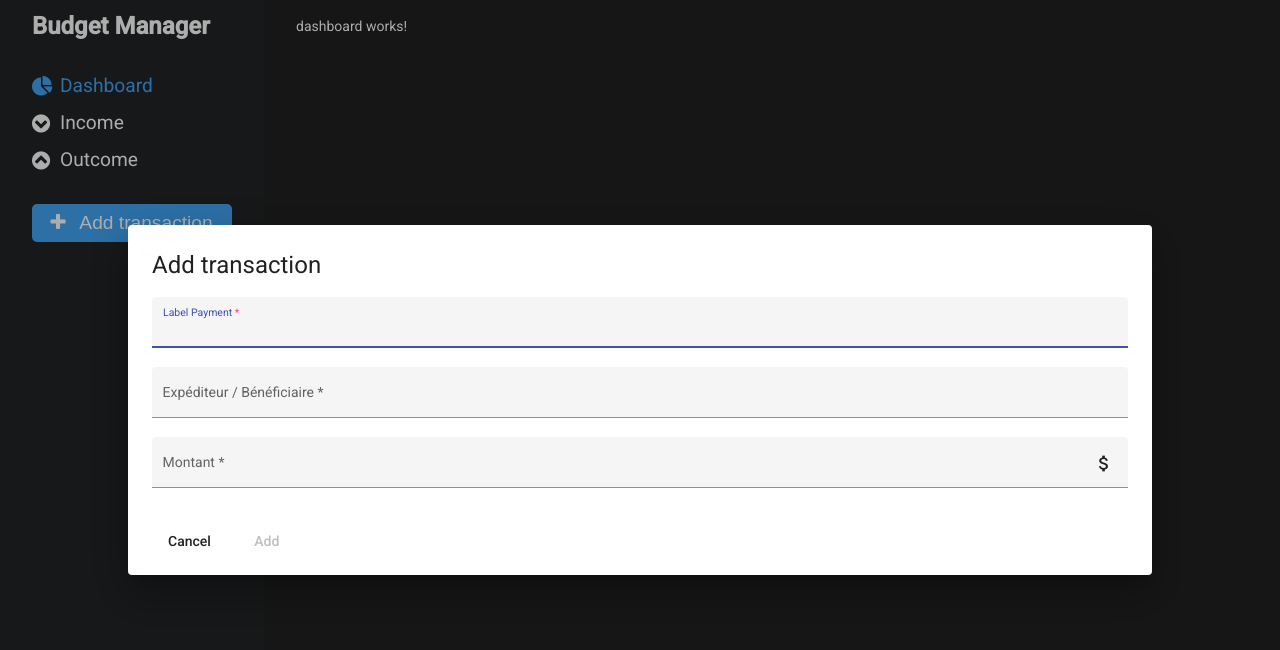
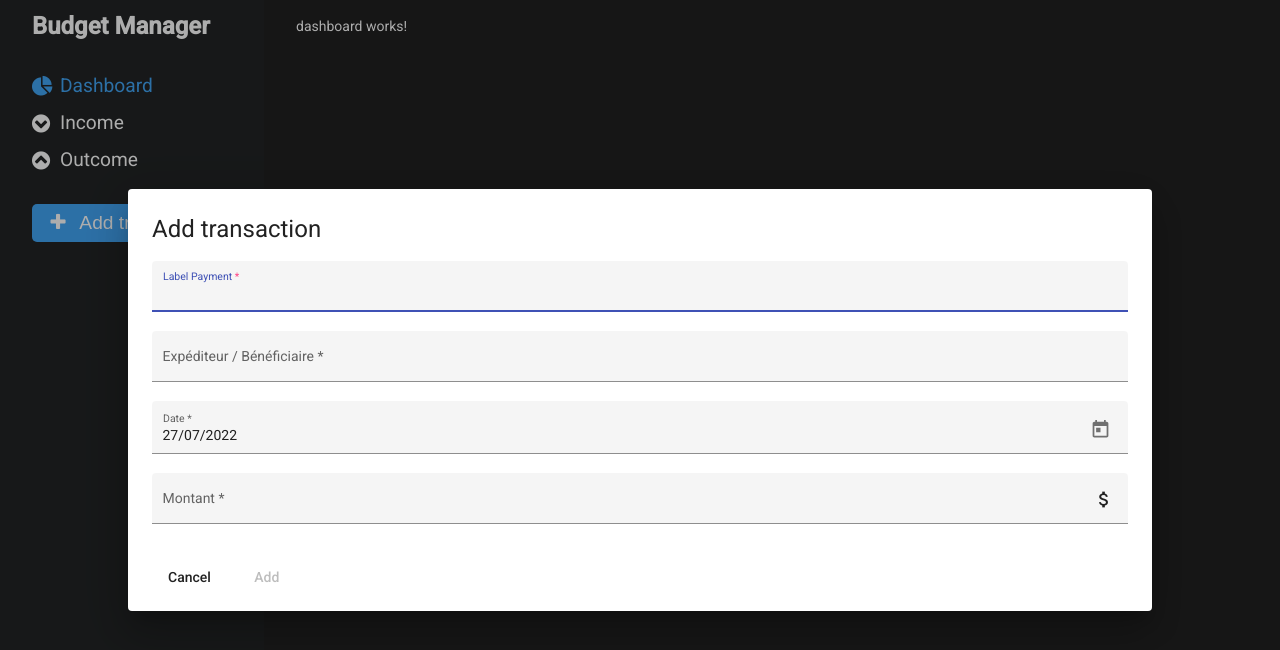
Before and after one commit to Viliprant/angular-budget-manager, an Angular app: page /dashboard in a window 1280 px wide. Both pictures are taken after a click on the button "Add transaction". Shown: the top 650 px of the page. Built offline with nearby package versions, Linux system fonts and the light colour scheme.

Commit message:
add date picker

```diff
--- a/src/app/app.module.ts
+++ b/src/app/app.module.ts
@@ -18,6 +18,9 @@ import { MatButtonModule } from '@angular/material/button';
 import { MatFormFieldModule } from '@angular/material/form-field';
 import { MatInputModule } from '@angular/material/input';
 import { MatIconModule } from '@angular/material/icon';
+import { MatDatepickerModule } from '@angular/material/datepicker';
+import { MAT_DATE_FORMATS, MAT_DATE_LOCALE, MatNativeDateModule } from '@angular/material/core';
+import { MY_DATE_FORMATS } from './configs/date-format';
 
 @NgModule({
   declarations: [
@@ -38,9 +41,14 @@ import { MatIconModule } from '@angular/material/icon';
     MatFormFieldModule,
     ReactiveFormsModule,
     MatInputModule,
-    MatIconModule
+    MatIconModule,
+    MatDatepickerModule,
+    MatNativeDateModule
   ],
-  providers: [],
+  providers: [
+    { provide: MAT_DATE_LOCALE, useValue: 'fr-FR' },
+    { provide: MAT_DATE_FORMATS, useValue: MY_DATE_FORMATS }
+  ],
   bootstrap: [AppComponent]
 })
 export class AppModule { }
--- a/src/app/components/add-transaction-modal/add-transaction-modal.component.html
+++ b/src/app/components/add-transaction-modal/add-transaction-modal.component.html
@@ -8,6 +8,12 @@
         <mat-form-field appearance="fill">
             <mat-label>Expéditeur / Bénéficiaire</mat-label>
             <input matInput [formControl]="partnershipControl" required autocomplete="off">
+        </mat-form-field>
+        <mat-form-field appearance="fill">
+            <mat-label>Date</mat-label>
+            <input matInput [matDatepicker]="picker" [formControl]="dateControl">
+            <mat-datepicker-toggle matSuffix [for]="picker"></mat-datepicker-toggle>
+            <mat-datepicker #picker></mat-datepicker>
         </mat-form-field>
         <mat-form-field appearance="fill">
             <mat-label>Montant</mat-label>
--- a/src/app/components/add-transaction-modal/add-transaction-modal.component.ts
+++ b/src/app/components/add-transaction-modal/add-transaction-modal.component.ts
@@ -5,6 +5,7 @@ import { MatDialogRef } from '@angular/material/dialog';
 export type AddTransaction = {
   labelPayment: string;
   partnership: string;
+  date: Date;
   amount: string;
 }
 
@@ -18,6 +19,7 @@ export class AddTransactionModalComponent implements OnInit {
   labelPaymentControl = new FormControl('', [Validators.required, Validators.minLength(3)]);
   partnershipControl = new FormControl('', [Validators.required, Validators.minLength(3)]);
   amountControl = new FormControl('', [Validators.required]);
+  dateControl = new FormControl(new Date(), [Validators.required]);
 
   constructor(public dialogRef: MatDialogRef<AddTransactionModalComponent>) { }
 
@@ -36,6 +38,7 @@ export class AddTransactionModalComponent implements OnInit {
     const addTransactionData: AddTransaction = {
       labelPayment: this.labelPaymentControl.value,
       partnership: this.partnershipControl.value,
+      date: this.dateControl.value,
       amount: this.amountControl.value,
     }
     return addTransactionData;
--- /dev/null
+++ b/src/app/configs/date-format.ts
@@ -0,0 +1,11 @@
+export const MY_DATE_FORMATS = {
+    parse: {
+        dateInput: 'DD/MM/YYYY',
+    },
+    display: {
+        dateInput: 'DD/MM/YYYY',
+        monthYearLabel: 'MMMM YYYY',
+        dateA11yLabel: 'LL',
+        monthYearA11yLabel: 'MMMM YYYY'
+    },
+};
```
Also changed, not shown: 1 other file (tests, documents, lock files or other folders).
